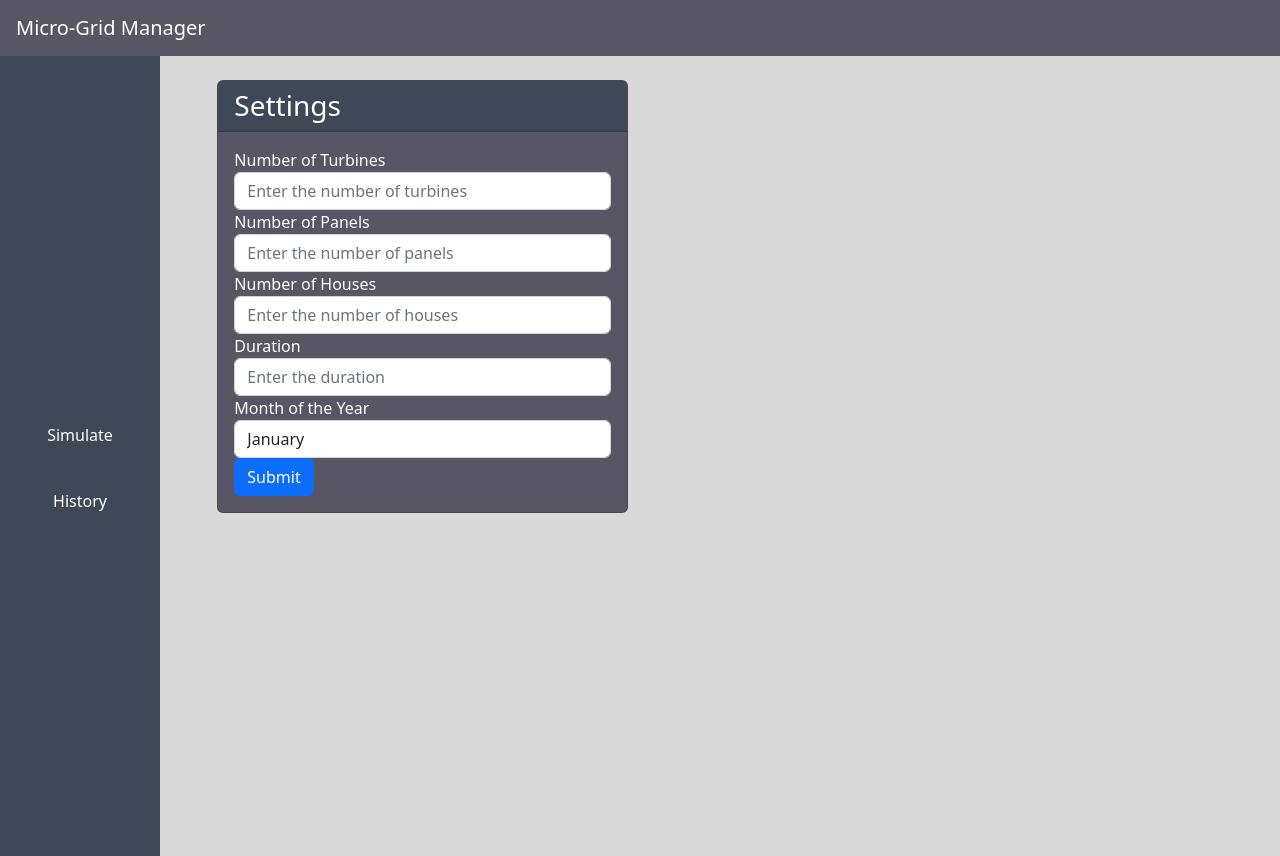
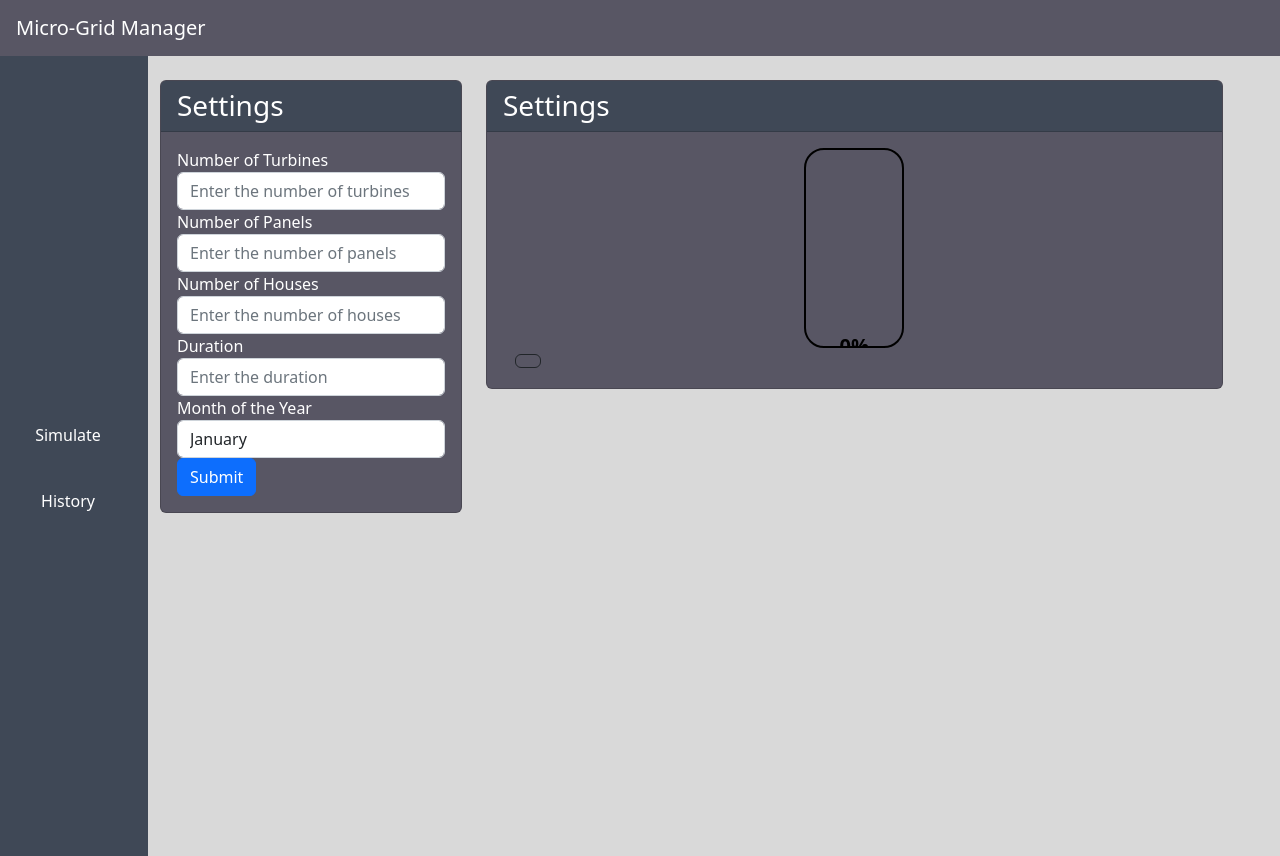
Before and after one commit to Luke270601/Micro-Grid-Management, a React (Create React App) app in the folder Micro-Grid Management/ClientApp/: page / in a window 1280 px wide. Built offline with nearby package versions, Linux system fonts and the light colour scheme.

Commit message:
Added transitions to settings and visualiser

```diff
--- /dev/null
+++ b/Micro-Grid Management/ClientApp/src/components/Battery.jsx
@@ -0,0 +1,19 @@
+import React, { useState, useEffect } from 'react';
+
+const Battery = ({ charge }) => {
+    const [batteryLevel, setBatteryLevel] = useState(0);
+
+    useEffect(() => {
+        setBatteryLevel(charge);
+    }, [charge]);
+
+    return (
+        <div className="battery-container">
+            <div className="battery-level" style={{ height: `${batteryLevel}%` }}>
+                <div className="battery-status">{batteryLevel}%</div>
+            </div>
+        </div>
+    );
+};
+
+export default Battery;
--- a/Micro-Grid Management/ClientApp/src/components/Visualiser.jsx
+++ b/Micro-Grid Management/ClientApp/src/components/Visualiser.jsx
@@ -1,7 +1,36 @@
-import {Link} from "react-router-dom";
+import React, {useState} from "react";
+import Battery from "./Battery";
 
-export function Visualiser(){
-    return(
+export function Visualiser() {
 
+    const [charge, setCharge] = useState(0);
+
+    const handleIncreaseCharge = () => {
+        if (charge < 100) {
+            setCharge(charge + 1);
+            Math.round(charge)
+        }
+    };
+
+    const handleDecreaseCharge = () => {
+        if (charge > 0) {
+            setCharge(charge - 10);
+        }
+    };
+
+
+    return (
+        <>
+            <br/>
+            <div className="card visualiser-card">
+                <h3 className="card-header text-lg-start ">Settings</h3>
+                <div className="card-body">
+                    <div className="container">
+                        <Battery charge={charge}/>
+                        <button type={"button"} onClick={handleIncreaseCharge} className={"btn btn-outline-dark"}></button>
+                    </div>
+                </div>
+            </div>
+        </>
     );
 }
--- a/Micro-Grid Management/ClientApp/src/css/custom.css
+++ b/Micro-Grid Management/ClientApp/src/css/custom.css
@@ -21,6 +21,41 @@ li{
 background-color: #585664;
 }
 
+.settings-card {
+  opacity: 0;
+  transform: translateY(50px);
+  animation: fade-in-upwards 0.5s ease-out forwards;
+}
+
+.visualiser-card {
+  opacity: 0;
+  transform: translateX(50px);
+  animation: fade-in-from-right 0.5s ease-out forwards;
+}
+
+
+@keyframes fade-in-upwards {
+  from {
+    opacity: 0;
+    transform: translateY(50px);
+  }
+  to {
+    opacity: 1;
+    transform: translateY(0);
+  }
+}
+
+@keyframes fade-in-from-right {
+  from {
+    opacity: 0;
+    transform: translateX(50px);
+  }
+  to {
+    opacity: 1;
+    transform: translateX(0);
+  }
+}
+
 .card-header{
   color: white;
   background-color: #3F4856;
@@ -29,3 +64,44 @@ background-color: #585664;
 label{
   color: white;
 }
+
+.settings{
+  padding-left: 122px;
+}
+
+.progress-bar {
+  -webkit-transition: width 0.5s ease-in-out;
+  -moz-transition: width 0.5s ease-in-out;
+  -o-transition: width 0.5s ease-in-out;
+  transition: width 0.5s ease-in-out;
+}
+
+.battery-container {
+  width: 100px;
+  height: 200px;
+  border: 2px solid #000;
+  border-radius: 20px;
+  position: relative;
+  overflow: hidden;
+  margin: 0 auto;
+}
+
+.battery-level {
+  position: absolute;
+  bottom: 0;
+  left: 0;
+  right: 0;
+  height: 0;
+  background-color: #39b54a;
+  transition: height 0.3s ease-in-out;
+}
+
+.battery-status {
+  position: absolute;
+  top: 50%;
+  left: 50%;
+  transform: translate(-50%, -50%);
+  font-size: 20px;
+  font-weight: bold;
+  color: #000;
+}
--- a/Micro-Grid Management/ClientApp/src/pages/Simulate.jsx
+++ b/Micro-Grid Management/ClientApp/src/pages/Simulate.jsx
@@ -1,6 +1,7 @@
 import {TabPanel} from "../components/SideBar";
 import $ from "jquery";
 import React from "react";
+import {Visualiser} from "../components/Visualiser";
 
 export function Simulate() {
     function getSimData() {
@@ -10,8 +11,7 @@ export function Simulate() {
         let houseCount = document.getElementById("houses").value
 
         if (duration < 2 && turbineCount != null && panelCount != null && houseCount > 0) {
-            $.getJSON("https://localhost:44314/api/Simulation?duration=" + duration + "&turbineCount=" + turbineCount +
-                "&panelCount=" + panelCount + "&houseCount=" + houseCount, function () {
+            $.getJSON("https://localhost:44314/api/Simulation?duration=" + duration + "&turbineCount=" + turbineCount + "&panelCount=" + panelCount + "&houseCount=" + houseCount, function () {
 
             })
                 .done(function (data) {
@@ -26,15 +26,12 @@ export function Simulate() {
         }
     }
 
-    return (
-        <div id={"simulate"}>
+    return (<div id={"simulate"}>
             <div className="row">
-                <div className={"col-2"}>
                 <TabPanel></TabPanel>
-                </div>
-                <div className={"col-4"}>
+                <div  className={"col-3"}>
                     <br/>
-                    <div className="card ">
+                    <div className="settings-card card">
                         <h3 className="card-header text-lg-start">Settings</h3>
                         <div className="card-body">
                             <form>
@@ -80,8 +77,9 @@ export function Simulate() {
                         </div>
                     </div>
                 </div>
+                <div className={"col-7"}>
+                    <Visualiser></Visualiser>
                 </div>
             </div>
-    )
-        ;
+        </div>);
 }
```
Lines whose indentation alone changed are shown as unchanged.
